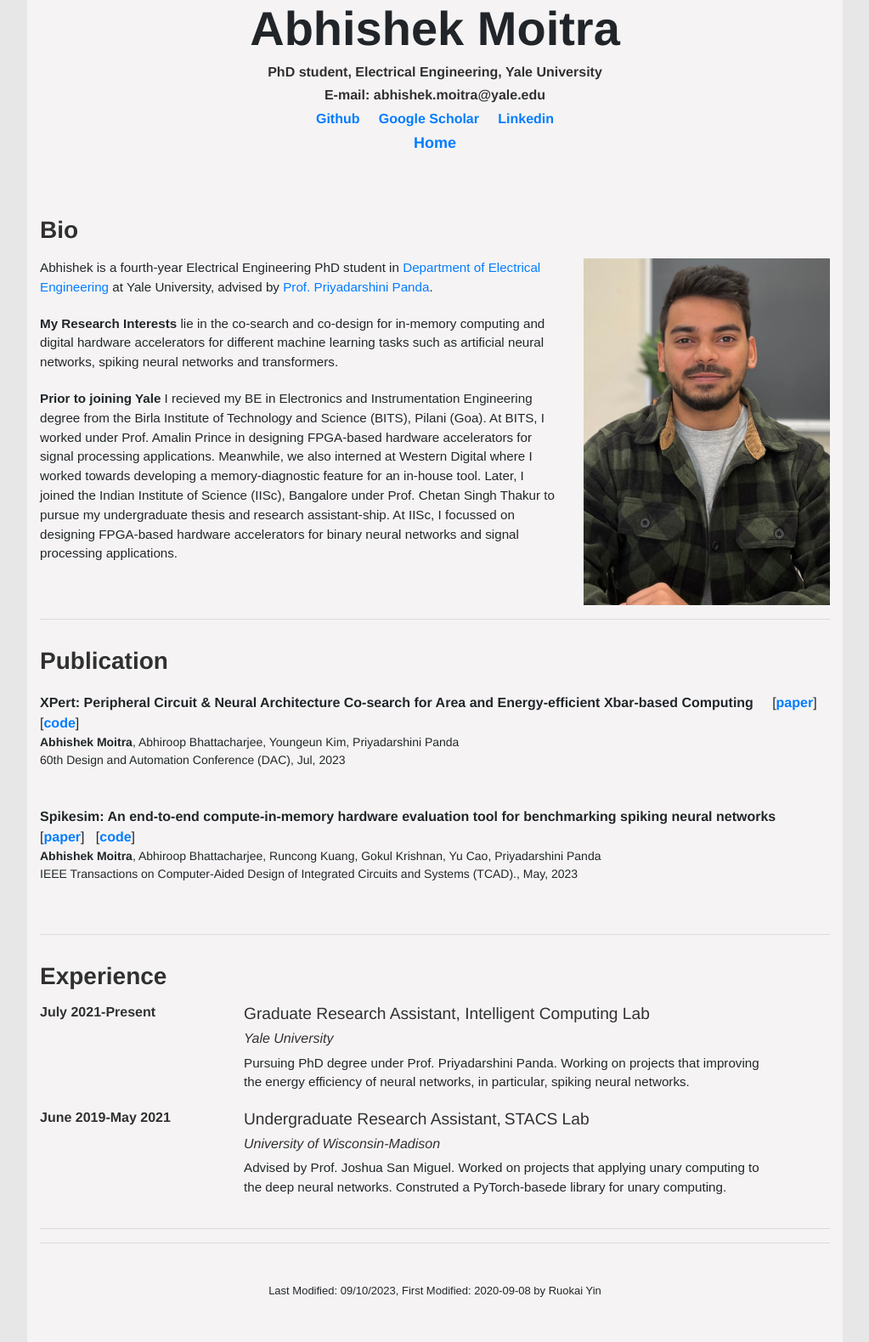
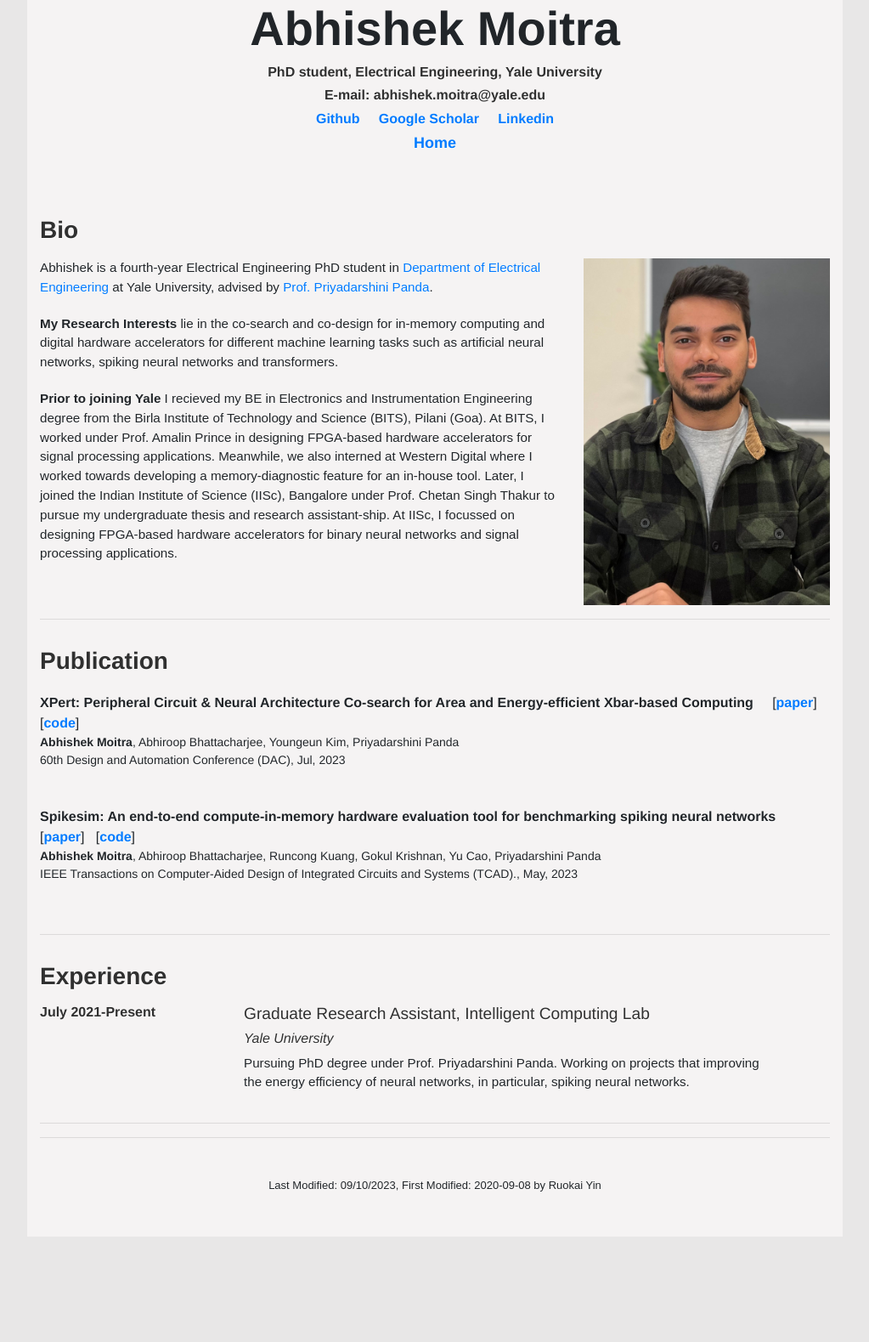
Before and after one commit to MoitraAbhi/moitraabhi.github.io, a Jekyll site: the page built from index.html, in a window 1280 px wide. Shown: the whole page at 85% size, without its empty margins (128-1151 px from the left). Built offline with Jekyll 4.4.1, drawn with Linux system fonts in a browser that asks for light colours; after the commit the page ends 1455 px from its top, so only the background shows below that.

```diff
--- a/_includes/experience.html
+++ b/_includes/experience.html
@@ -18,14 +18,14 @@
     </div>
 </div>
 
-<div class="row">
-    <div class="col-3">
-        <h4>June 2019-May 2021</h4>
-    </div>
-    <div class="col-8">
-        <h5>Undergraduate Research Assistant, STACS Lab </h5>
-        <h6>University of Wisconsin-Madison</h6>
-        <p>Advised by Prof. Joshua San Miguel. Worked on projects that applying unary computing to the deep neural networks.
-        Construted a PyTorch-basede library for unary computing.</p>
-    </div>
-</div>
+<!--<div class="row">-->
+<!--    <div class="col-3">-->
+<!--        <h4>June 2019-May 2021</h4>-->
+<!--    </div>-->
+<!--    <div class="col-8">-->
+<!--        <h5>Undergraduate Research Assistant, STACS Lab </h5>-->
+<!--        <h6>University of Wisconsin-Madison</h6>-->
+<!--        <p>Advised by Prof. Joshua San Miguel. Worked on projects that applying unary computing to the deep neural networks. -->
+<!--        Construted a PyTorch-basede library for unary computing.</p>-->
+<!--    </div>-->
+<!--</div>-->
```
